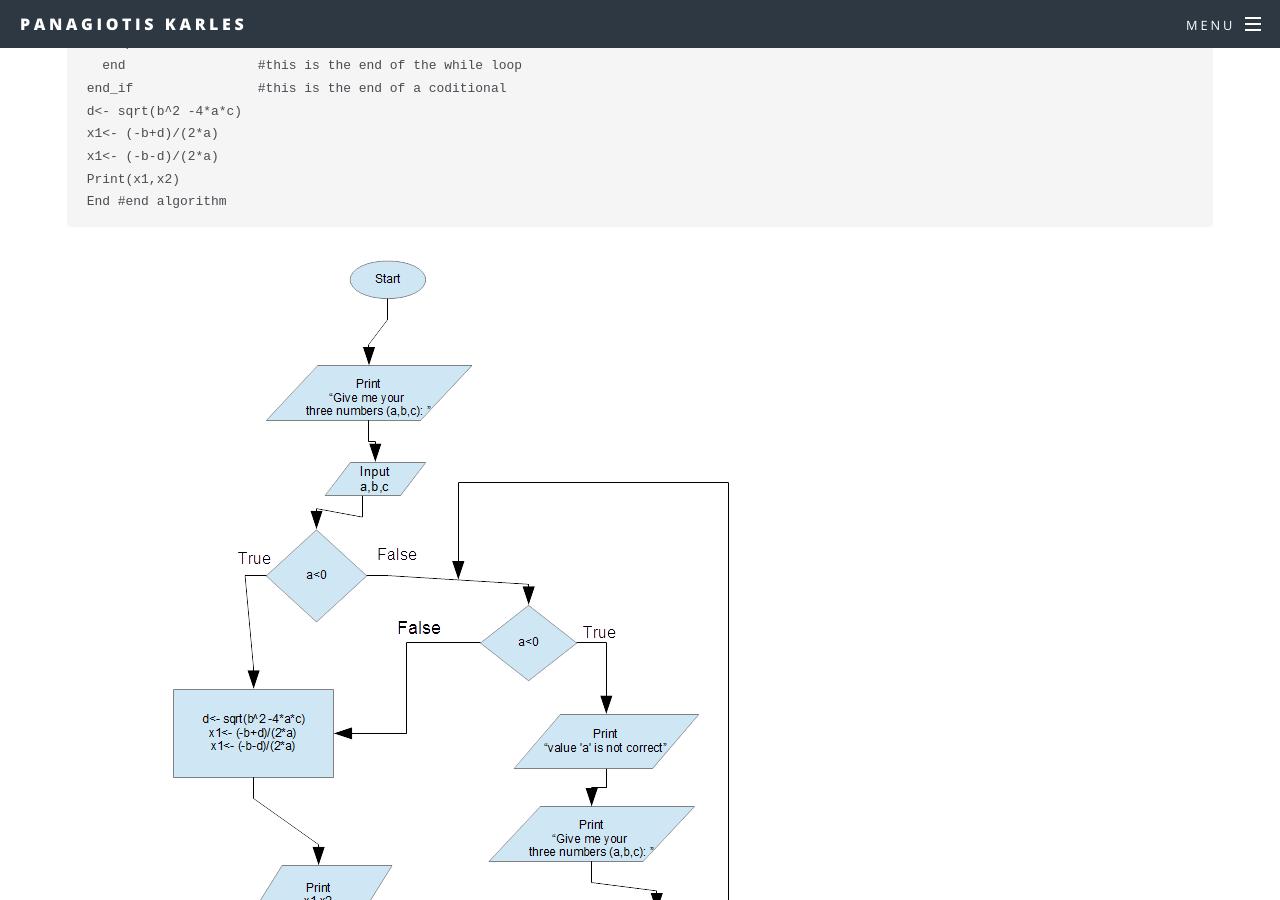
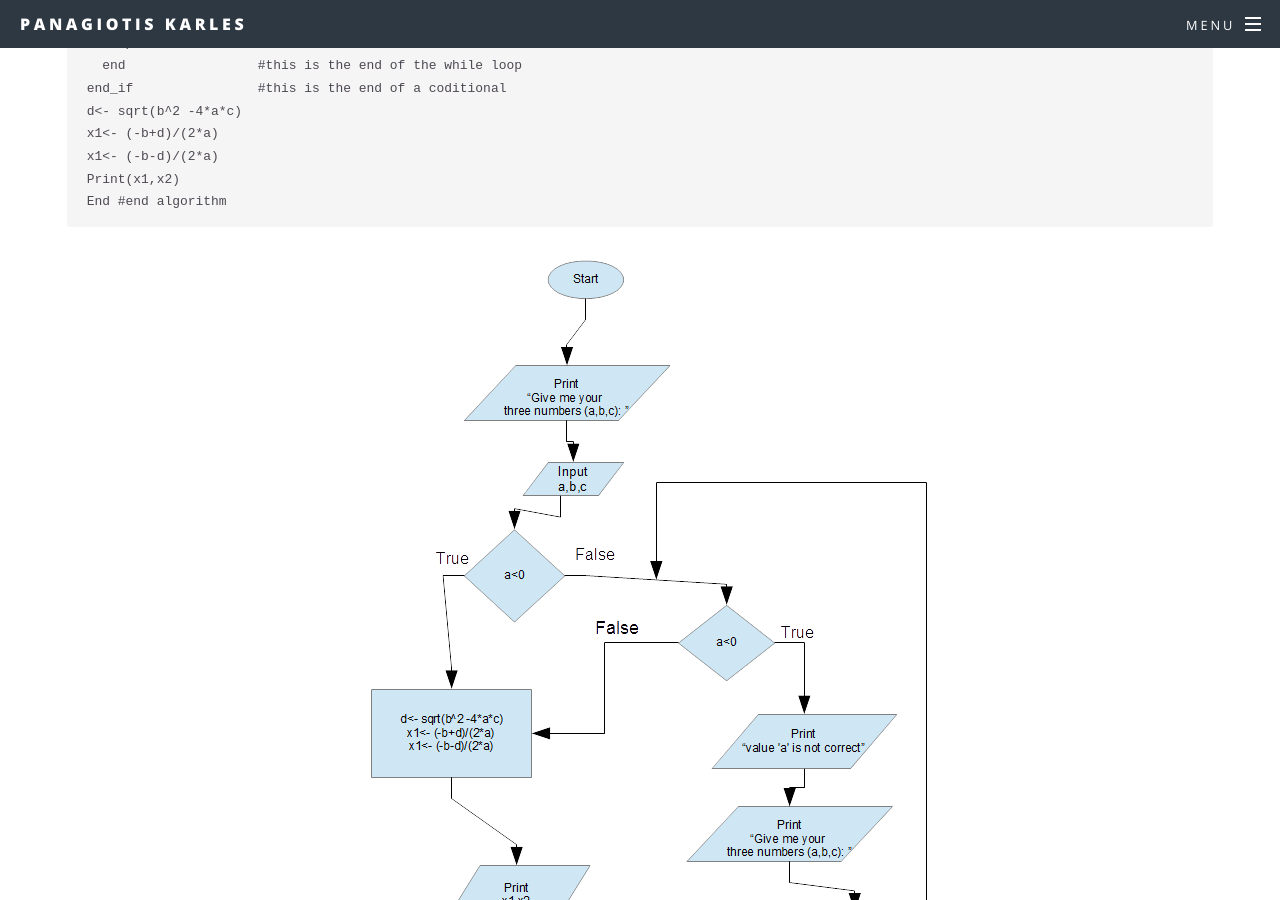
Before and after one commit to KarlesP/karlesp.github.io, a Jekyll site: the page built from algorithms/algor.md, in a window 1280 px wide and 900 px high, scrolled down 2639 px. Built offline with Jekyll 4.4.1, drawn with Linux system fonts in a browser that asks for light colours.

Commit message:
Update algor.md

````diff
--- a/algorithms/algor.md
+++ b/algorithms/algor.md
@@ -60,7 +60,10 @@ x1<- (-b-d)/(2*a)
 Print(x1,x2)
 End #end algorithm
 ```
-![flow-chart](fc.png)
+
+<div align="center">
+  <img src="fc.png" alt="flow-chart">
+</div>
 
 ## Epilogue
 We could be talking about algorithms for hours but I have dedicated a whole site to talk on so much more than just algorithms. If you want more I suggest to go in depth with [Khan academy's Introduction to Algorithms](https://www.khanacademy.org/computing/computer-science/algorithms) or read Steven Skiena's "The Algorithm Design Manual".
````
